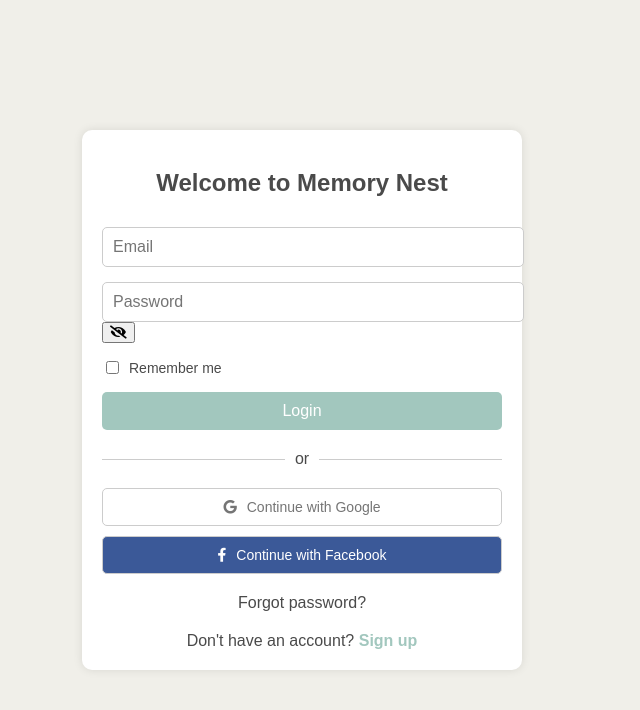
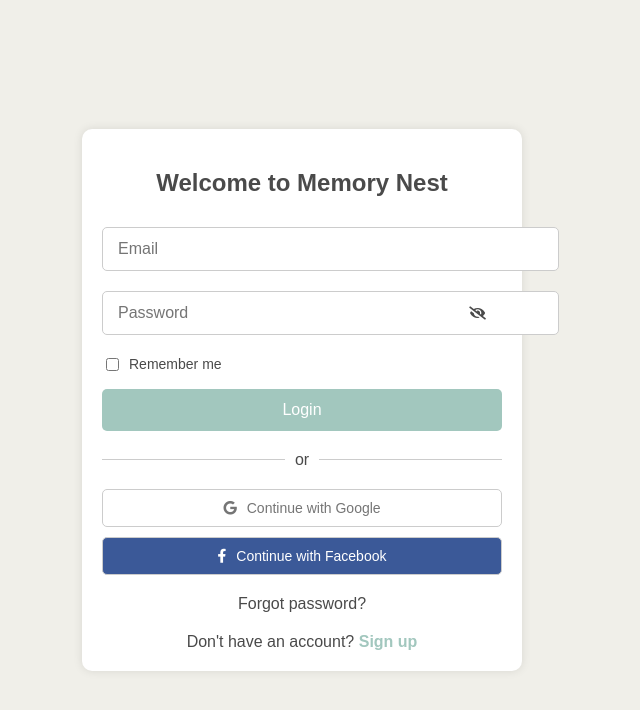
Before and after one commit to mlespinoza1/Memory-AI-Scrapbook, a Flask app: page /login in a window 1280 px wide. Shown: the top 710 px of the page, without its empty margins (338-978 px from the left). Run offline with Flask 3, Linux system fonts and the light colour scheme.

Commit message:
Agent step completed: Adjust login page input alignment and password reveal button placement

```diff
--- a/static/css/style.css
+++ b/static/css/style.css
@@ -29,27 +29,42 @@ h2 {
 /* Input fields and login button */
 .input-group {
     position: relative;
-    margin-bottom: 15px;
+    margin-bottom: 20px;
+    width: 100%;
 }
 
 .input-group input {
     width: 100%;
-    padding: 10px;
+    padding: 12px 40px 12px 15px;
     border: 1px solid #ccc;
     border-radius: 5px;
     font-size: 16px;
 }
 
-.login-button {
+.toggle-password {
+    position: absolute;
+    top: 50%;
+    right: 10px;
+    transform: translateY(-50%);
+    background: none;
+    border: none;
+    cursor: pointer;
+    color: #4A4A4A;
+}
+
+.login-button, .social-login {
     width: 100%;
-    padding: 10px;
-    background-color: #A2C7BE;
-    color: white;
+    padding: 12px;
     border: none;
     border-radius: 5px;
     font-size: 16px;
     cursor: pointer;
     transition: background-color 0.3s;
+}
+
+.login-button {
+    background-color: #A2C7BE;
+    color: white;
 }
 
 .login-button:hover {
```
Also changed, not shown: image.png.
